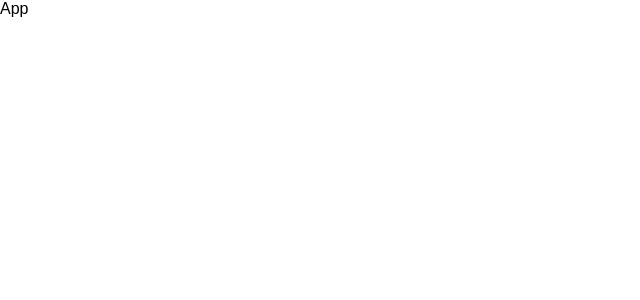
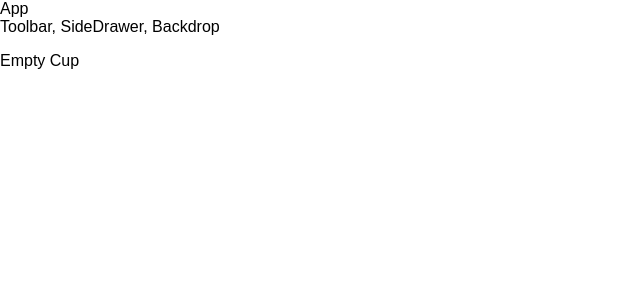
Before and after one commit to hashHan/react-coffee-recipe-app, a React app: page / in a window 1280 px wide. Shown: the top 300 px of the page, without its empty margins (0-640 px from the left). Built offline with nearby package versions, Linux system fonts and the light colour scheme.

Commit message:
init Empty cup

```diff
--- a/src/App.js
+++ b/src/App.js
@@ -1,11 +1,17 @@
 import React, { Component } from 'react';
 import './App.css';
+
+import Layout from './hoc/Layout/Layout';
+import Coffeecss from './components/Coffeecss/Coffeecss';
 
 class App extends Component {
   render() {
     return (
       <div className="App">
         App
+        <Layout>
+          <Coffeecss />
+        </Layout>
       </div>
     );
   }
--- /dev/null
+++ b/src/components/Coffeecss/Coffeecss.css
@@ -0,0 +1,3 @@
+menu{
+    background-color: #ccc;
+}
--- /dev/null
+++ b/src/components/Coffeecss/Coffeecss.js
@@ -0,0 +1,13 @@
+import React from 'react';
+
+import classes from './Coffeecss.css';
+
+import Emptycup from './Emptycup/Emptycup';
+
+const Coffeecss = ( props ) => (
+    <div className={classes.menu}>
+        <Emptycup/>
+    </div>
+);
+
+export default Coffeecss;
--- /dev/null
+++ b/src/components/Coffeecss/Emptycup/Emptycup.css
@@ -0,0 +1,3 @@
+Emptycup{
+    background-color: grey;
+}
--- /dev/null
+++ b/src/components/Coffeecss/Emptycup/Emptycup.js
@@ -0,0 +1,11 @@
+import React from 'react';
+
+import classes from './Emptycup.css';
+
+const Emptycup = ( props ) => (
+    <div className={classes.Emptycup}>
+        <div>Empty Cup</div>
+    </div>
+);
+
+export default Emptycup;
--- /dev/null
+++ b/src/hoc/Auxiliary/Auxiliary.js
@@ -0,0 +1,3 @@
+const aux = (props) => props.children;
+
+export default aux;
--- /dev/null
+++ b/src/hoc/Layout/Layout.css
@@ -0,0 +1,3 @@
+.Content {
+    margin-top: 16px;
+}
--- /dev/null
+++ b/src/hoc/Layout/Layout.js
@@ -0,0 +1,15 @@
+import React from 'react';
+
+import Aux from '../Auxiliary/Auxiliary';
+import classes from './Layout.css';
+
+const layout = ( props ) => (
+    <Aux>
+        <div>Toolbar, SideDrawer, Backdrop</div>
+        <main className={classes.Content}>
+            {props.children}
+        </main>
+    </Aux>
+);
+
+export default layout;
```
